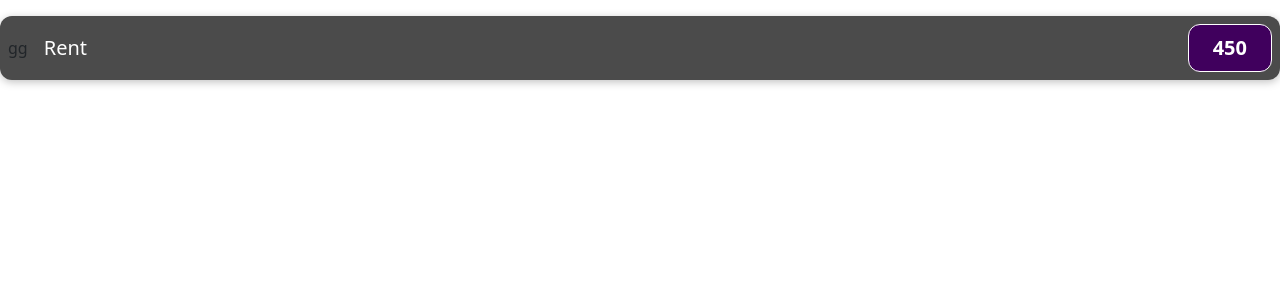
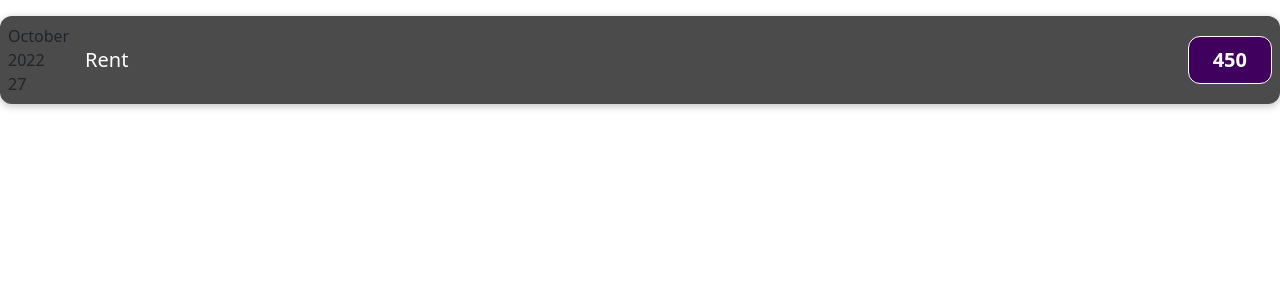
Before and after one commit to puneet2121/-Expense--racker, a React (Create React App) app in the folder front-end/: page / in a window 1280 px wide. Shown: the top 300 px of the page. Built offline with nearby package versions, Linux system fonts and the light colour scheme.

Commit message:
adding day method

```diff
--- a/front-end/src/components/ExpenseItem.jsx
+++ b/front-end/src/components/ExpenseItem.jsx
@@ -6,7 +6,11 @@ const ExpenseItem = () => {
   const expenseAmount = 450;
   return (
     <div className="expense-item">
-      <div>gg</div>
+      <div>
+        <div>{expenseDate.toLocaleDateString('en-us', { month: 'long'})}</div>
+        <div>{expenseDate.toLocaleDateString('en-us', { year: 'numeric'})}</div>
+        <div>{expenseDate.toLocaleDateString('en-us', { day: 'numeric'})}</div>
+      </div>
       <div className="expense-item__description">
         <h2>{expenseTitle}</h2>
         <div className="expense-item__price">{expenseAmount}</div>
```
